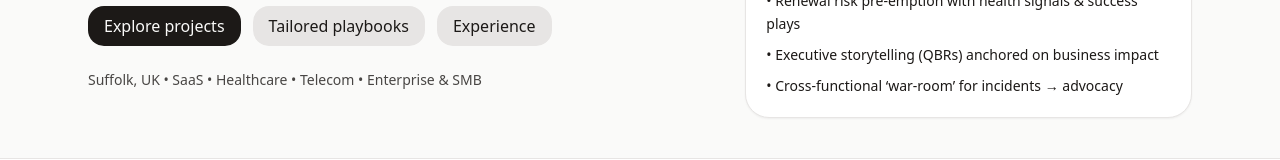
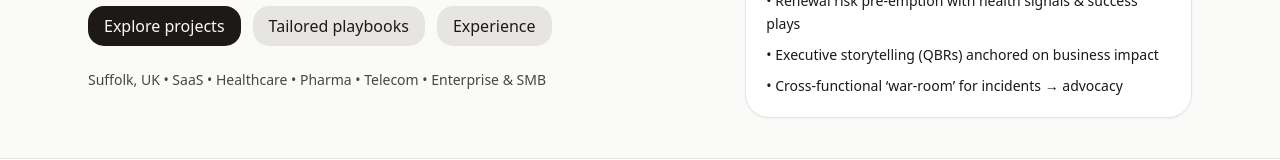
Before and after one commit to sandraovjones-sudo/Sandra-Oviawe-CSM, a React (Vite) app: page / in a window 1280 px wide. Shown: the part 211-371 px from the top of the page. Built offline with nearby package versions, Linux system fonts and the light colour scheme.

Commit message:
Update App.jsx

```diff
--- a/src/App.jsx
+++ b/src/App.jsx
@@ -130,7 +130,7 @@ export default function App() {
                 </a>
               </div>
               <div className="mt-6 text-sm opacity-80">
-                Suffolk, UK • SaaS • Healthcare • Telecom • Enterprise & SMB
+                Suffolk, UK • SaaS • Healthcare • Pharma • Telecom • Enterprise & SMB
               </div>
             </div>
             <div className="md:justify-self-end">
```
